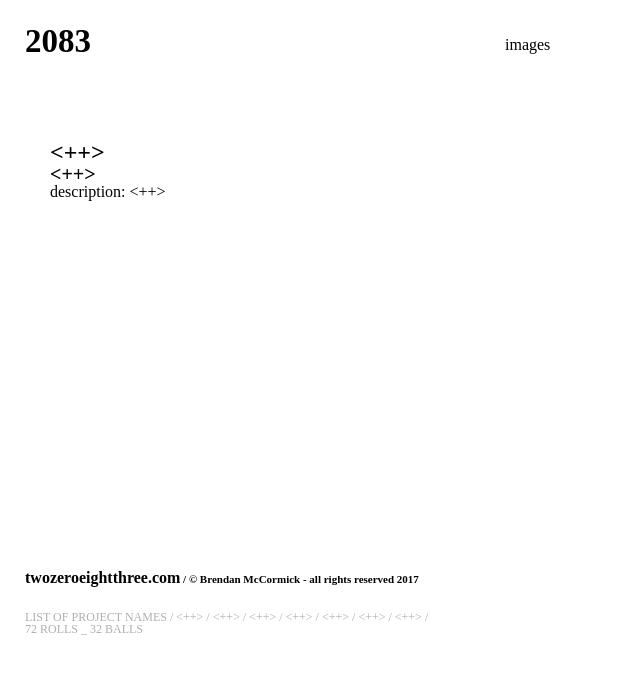
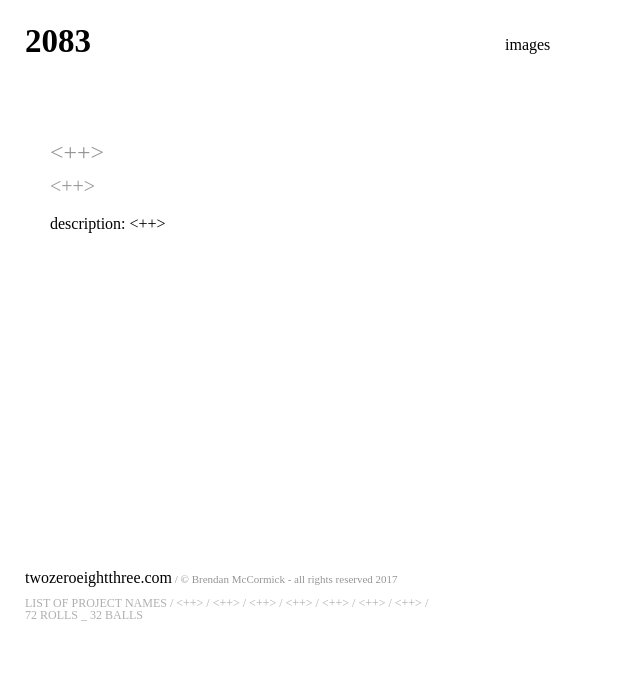
Before and after one commit to twozeroeightthree/website, a Jekyll site: the page built from _posts/2018-01-07-a-piece-of-chalk.html, in a window 1280 px wide. Shown: the top 674 px of the page, without its empty margins (0-640 px from the left). Built offline with Jekyll 4.4.1, drawn with Linux system fonts in a browser that asks for light colours; some web fonts are replaced.

Commit message:
2018-03-20_20:56

```diff
--- a/_layouts/post.html
+++ b/_layouts/post.html
@@ -3,7 +3,7 @@ layout: default
 title: 2083
 ---
 
-<div id="description" class="panel">
+<div id="description" class="panel post">
 {{ content }}
 
 {%include footer_post.html%}
```
Also changed, not shown: 8 other files.
